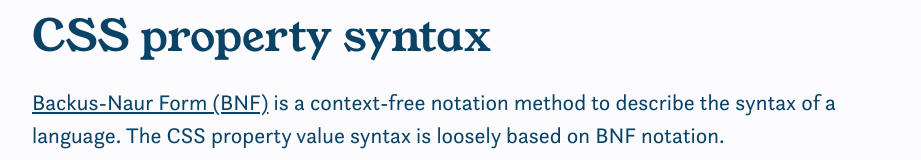
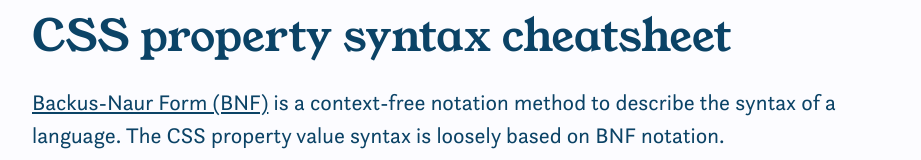
Before and after one commit to huijing/css-property-syntax, a website: page index.html in a window 1280 px wide. Shown: the top 160 px of the page, without its empty margins (179-1100 px from the left). Drawn offline with Linux system fonts and the light colour scheme.

Commit message:
Fix for browsers that don’t support main element

```diff
--- a/index.html
+++ b/index.html
@@ -6,7 +6,7 @@
   <meta http-equiv="X-UA-Compatible" content="IE=edge">
   <meta name="viewport" content="width=device-width, initial-scale=1">
 
-  <title>CSS property syntax</title>
+  <title>CSS property syntax cheatsheet</title>
   <meta name="description" content="Cheatsheet for CSS property syntax. Helpful when reading CSS specifications">
   <meta name="author" content="Chen Hui Jing">
 
@@ -26,7 +26,7 @@
 
 <body>
   <main>
-    <h1>CSS property syntax</h1>
+    <h1>CSS property syntax cheatsheet</h1>
 
     <p><a href="http://www.self.gutenberg.org/articles/eng/Backus-Naur_form">Backus-Naur Form (BNF)</a> is a context-free notation method to describe the syntax of a language. The CSS property value syntax is loosely based on BNF notation.</p>
 
--- a/package.json
+++ b/package.json
@@ -1,7 +1,7 @@
 {
-  "name": "blank-html5",
+  "name": "css-property-syntax",
   "version": "1.0.0",
-  "description": "Blank HTML5 template for experiments",
+  "description": "Cheatsheet for CSS property syntax. Helpful when reading CSS specifications",
   "main": "gulpfile.js",
   "scripts": {
     "test": "echo \"Error: no test specified\" && exit 1"
@@ -19,6 +19,6 @@
   },
   "repository": {
     "type": "git",
-    "url": "https://github.com/huijing/blank-html5.git"
+    "url": "https://github.com/huijing/css-property-syntax.git"
   }
 }
--- a/scss/styles.scss
+++ b/scss/styles.scss
@@ -80,6 +80,7 @@ body {
 }
 
 main {
+  display: block;
   max-width: 40em;
   margin: 0 auto;
   padding: 0.5em;
```
Also changed, not shown: styles.css.
